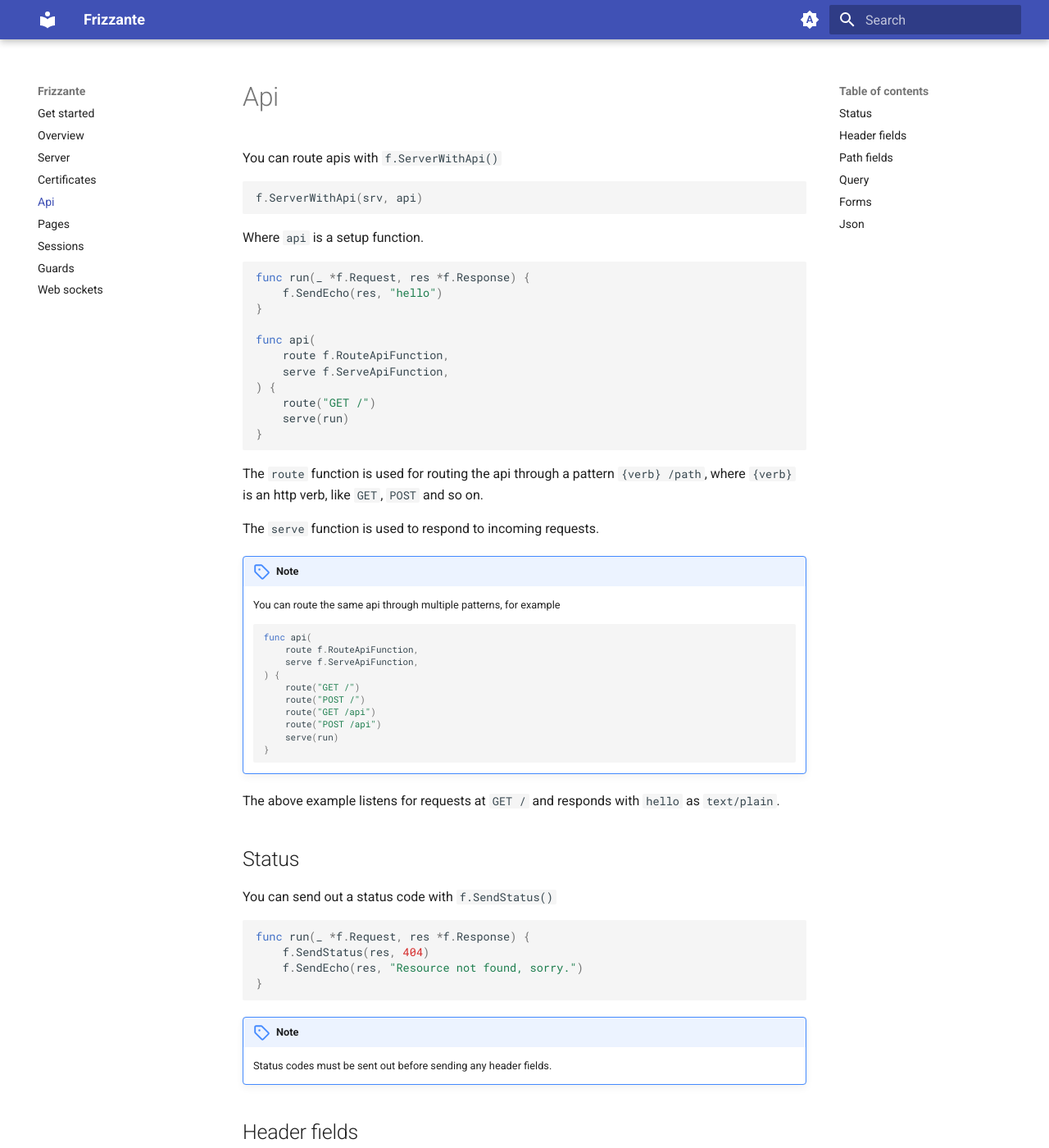
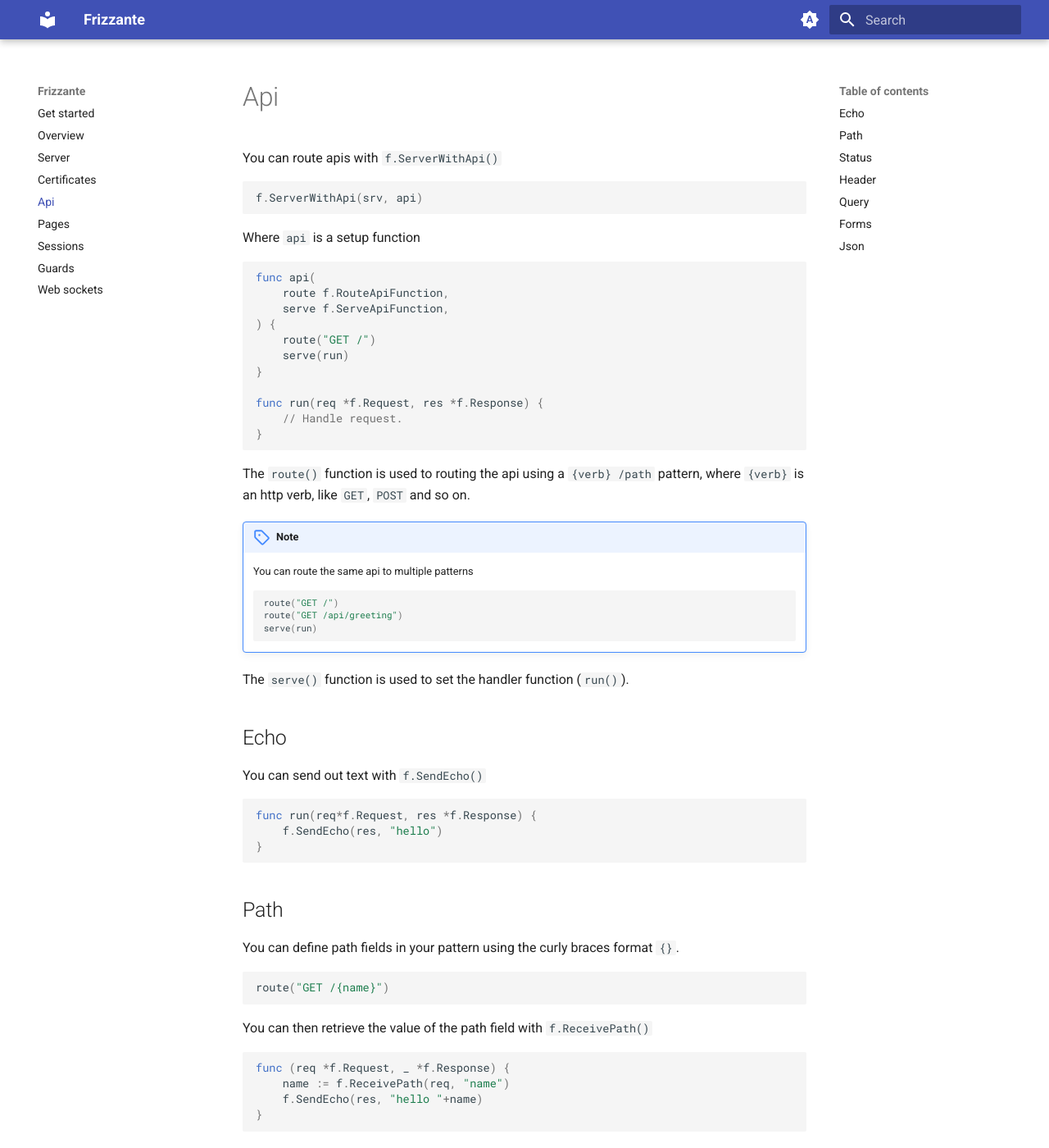
Before and after one commit to razshare/frizzante-docs, an MkDocs documentation site: the page built from docs/api.md, in a window 1280 px wide and 1400 px high. Shown: the whole window at 82% size. Built offline with MkDocs 1.6.1 and Material for MkDocs 9.7.7, drawn with Linux system fonts in a browser that asks for light colours; some of the changed text lies outside the part shown.

````diff
--- a/docs/api.md
+++ b/docs/api.md
@@ -18,29 +14,50 @@ func api(
     route("GET /")
     serve(run)
 }
+
+func run(req *f.Request, res *f.Response) {
+    // Handle request.
+}
 ```
 
-The `route` function is used for routing the api through a pattern `{verb} /path`, where `{verb}` is an http verb, like `GET`, `POST` and so on.
-
-The `serve` function is used to respond to incoming requests.
+The `route()` function is used to routing the api using a `{verb} /path` pattern, where `{verb}` is an http verb, like `GET`, `POST` and so on.
 
 !!! note
-    You can route the same api through multiple patterns, for example
-
+    You can route the same api to multiple patterns
     ```go
-    func api(
-        route f.RouteApiFunction,
-        serve f.ServeApiFunction,
-    ) {
-        route("GET /")
-        route("POST /")
-        route("GET /api")
-        route("POST /api")
-        serve(run)
-    }
+    route("GET /")
+    route("GET /api/greeting")
+    serve(run)
     ```
 
-The above example listens for requests at `GET /` and responds with `hello` as `text/plain`.
+The `serve()` function is used to set the handler function (`run()`).
+
+## Echo
+
+You can send out text with `f.SendEcho()`
+
+```go
+func run(req*f.Request, res *f.Response) {
+    f.SendEcho(res, "hello")
+}
+```
+
+## Path
+
+You can define path fields in your pattern using the curly braces format `{}`.
+
+```go
+route("GET /{name}")
+```
+
+You can then retrieve the value of the path field with `f.ReceivePath()`
+
+```go
+func (req *f.Request, _ *f.Response) {
+    name := f.ReceivePath(req, "name")
+    f.SendEcho(res, "hello "+name)
+}
+```
 
 ## Status
 
@@ -56,7 +73,7 @@ func run(_ *f.Request, res *f.Response) {
 !!! note
     Status codes must be sent out before sending any header fields.
 
-## Header fields
+## Header
 
 You can retrieve header fields with `f.ReceiveHeader()` and send out header fields with `f.SendHeader()`.
 
@@ -79,20 +96,6 @@ func run(req *f.Request, res *f.Response) {
 !!! note
     Header fields must be sent out before sending a body.
 
-## Path fields
-
-You can define path fields via the `{parameter}` syntax, the name of the parameter wrapped in curly braces.
-
-You can then retrieve the value of the path field with `f.ReceivePath()`
-
-```go
-func run(req *f.Request, res *f.Response) {
-    name := f.ReceivePath(req, "name")
-    f.SendEcho(res, "hello ")
-    f.SendEcho(res, name)
-}
-```
-
 ## Query
 
 You can retrieve values of query fields with `f.ReceiveQuery()`
````
Also changed, not shown: other parts of docs/api.md (+4 -11 lines), docs/pages.md (+23 -24 lines).
